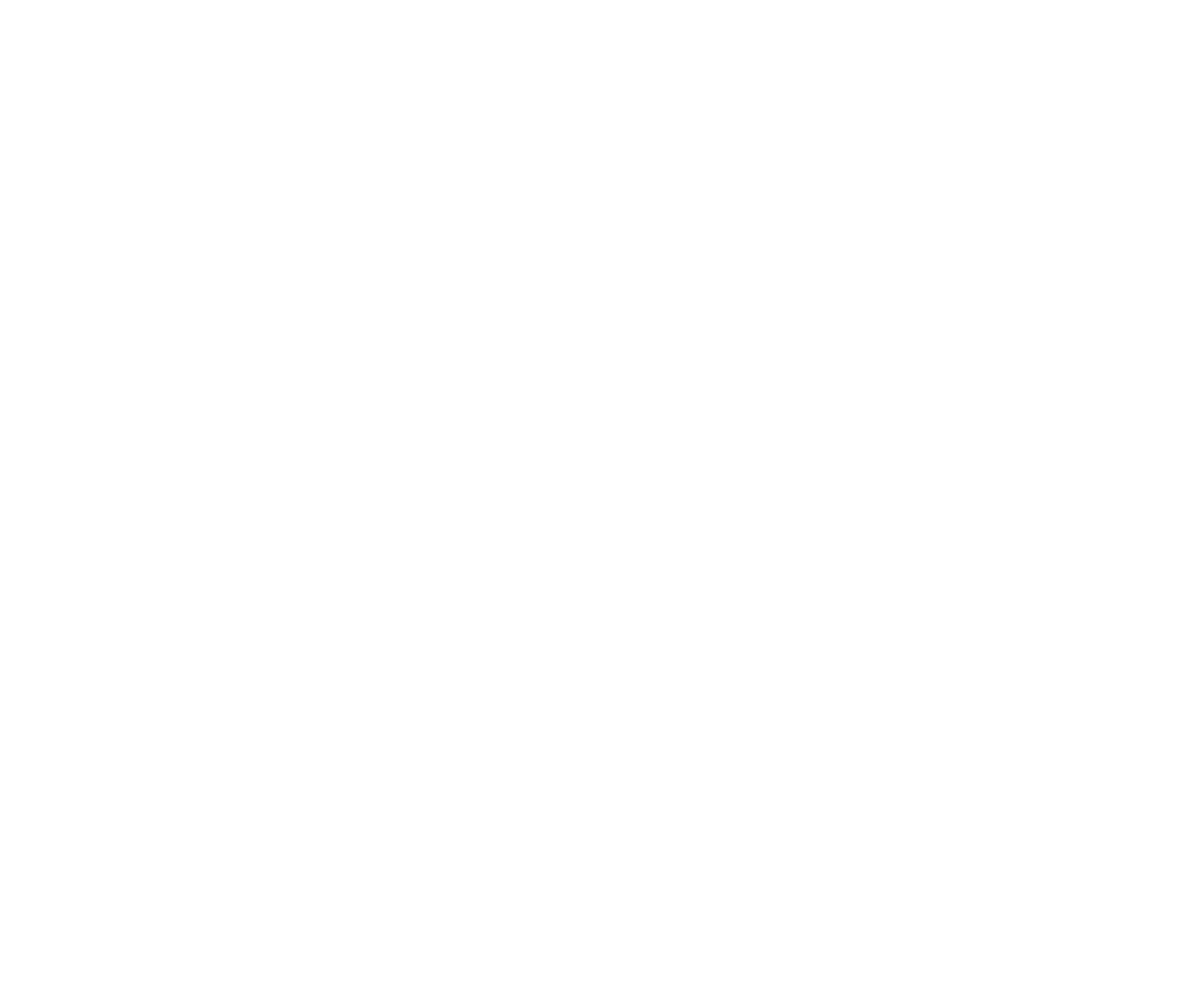
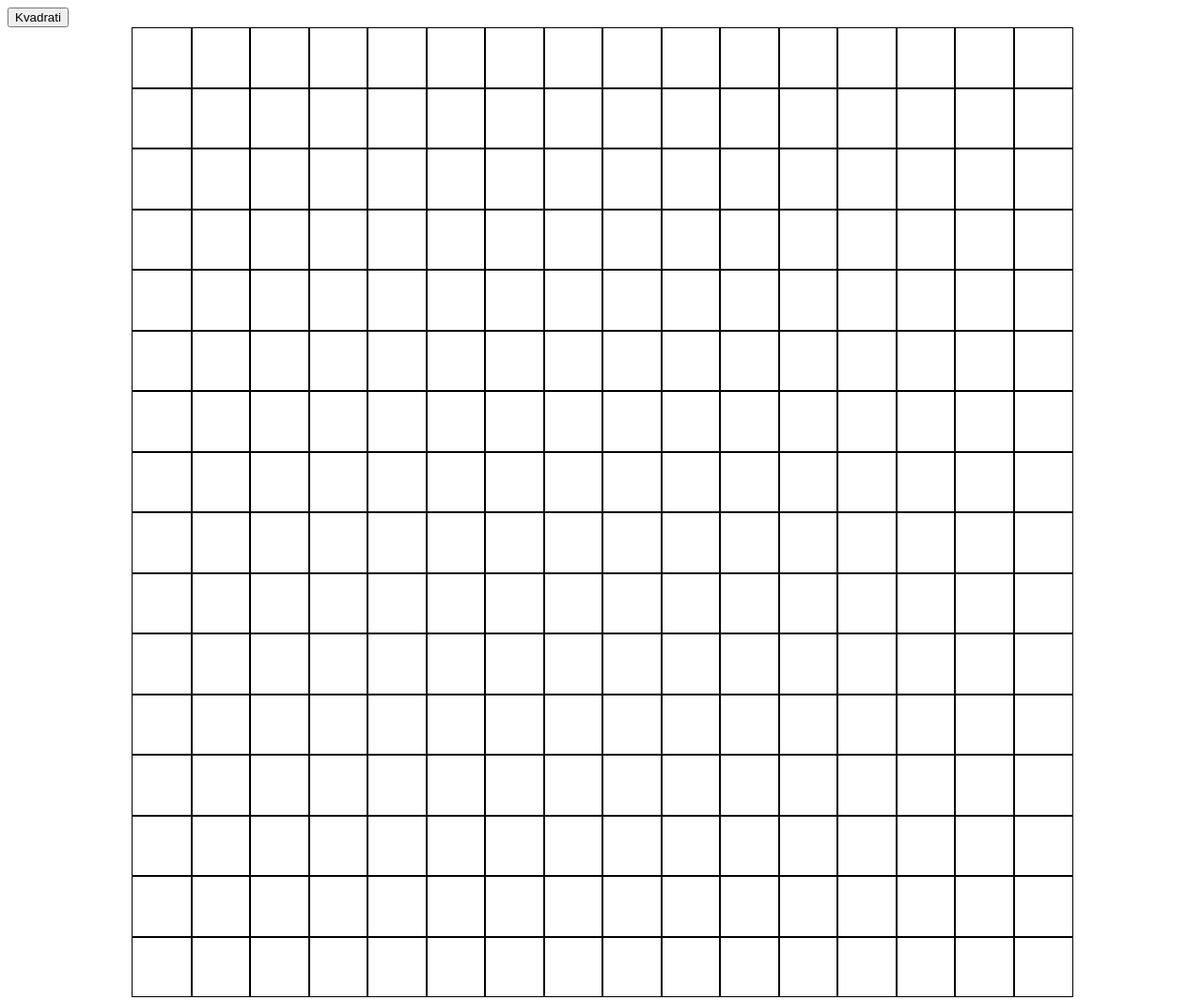
Before and after one commit to FaletarMarko1/etchaSketch, a plain HTML site: page index.html in a window 1280 px wide. Shown: the whole page at 94% size. Before the commit the page ends 800 px from the top, so only its background shows below. Drawn offline with Linux system fonts and the light colour scheme.

Commit message:
finished

```diff
--- a/index.html
+++ b/index.html
@@ -3,11 +3,14 @@
 <head>
     <meta charset="UTF-8">
     <meta name="viewport" content="width=device-width, initial-scale=1.0">
-    <script src="script.js"></script>
+    <script src="script.js" defer></script>
     <link rel="stylesheet" href="style.css">
     <title>Document</title>
 </head>
 <body>
+    <button id="btn">Kvadrati</button>
+    <div id="container" class="flex">
 
+    </div>
 </body>
 </html>
--- a/script.js
+++ b/script.js
@@ -0,0 +1,46 @@
+let container = document.getElementById('container');
+let num = 16;
+let color;
+
+document.querySelector("#btn").addEventListener("click", () => {
+
+    do {
+        let squareNumber = prompt("Enter number of squares");
+        num = Number(squareNumber);
+        console.log(num);
+        grid()
+    } while (num > 100 || num < 1);
+});
+
+function randColor(){
+    let x= Math.floor(Math.random() * 256);
+    let y= Math.floor(Math.random() * 256);
+    let z= Math.floor(Math.random() * 256);
+
+    color = "rgb("+x+","+y+","+z+")";
+}
+
+
+function grid() {
+    container.innerHTML = "";
+    for (let w = 0; w < num; w++) {
+
+        let redak = document.createElement("div");
+        redak.classList.add("redak");
+
+        for (let e = 0; e < num; e++) {
+            let div = document.createElement('div');
+            div.style.opacity = 1;
+            div.addEventListener("mouseenter", () => {
+                randColor()
+                div.style.backgroundColor = color;
+                div.style.opacity = div.style.opacity - 0.1;
+            });
+            div.classList.add("divs");
+            //div.setAttribute("style", "width:100px; heigth:100px; border:solid; border-color:black;")
+            redak.appendChild(div);
+        }
+        container.appendChild(redak);
+    }
+}
+grid()
--- a/style.css
+++ b/style.css
@@ -0,0 +1,26 @@
+* {
+    box-sizing: border-box;
+  }
+
+.flex{
+    display: flex;
+    flex-wrap: wrap;
+    width: 1000px;
+    margin: 0 auto;
+
+
+}
+.redak{
+    flex: 1;
+    margin: 0 auto;
+}
+
+
+.divs{
+    border: 1px solid;
+    border-color: black;
+    margin: 0 auto;
+    width: 50%;
+    padding: 50%;
+
+}
```
